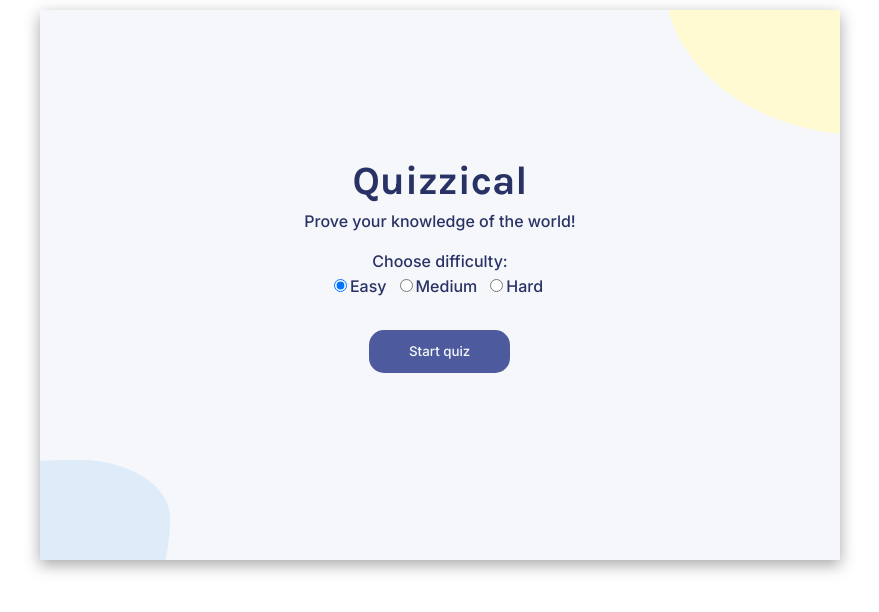
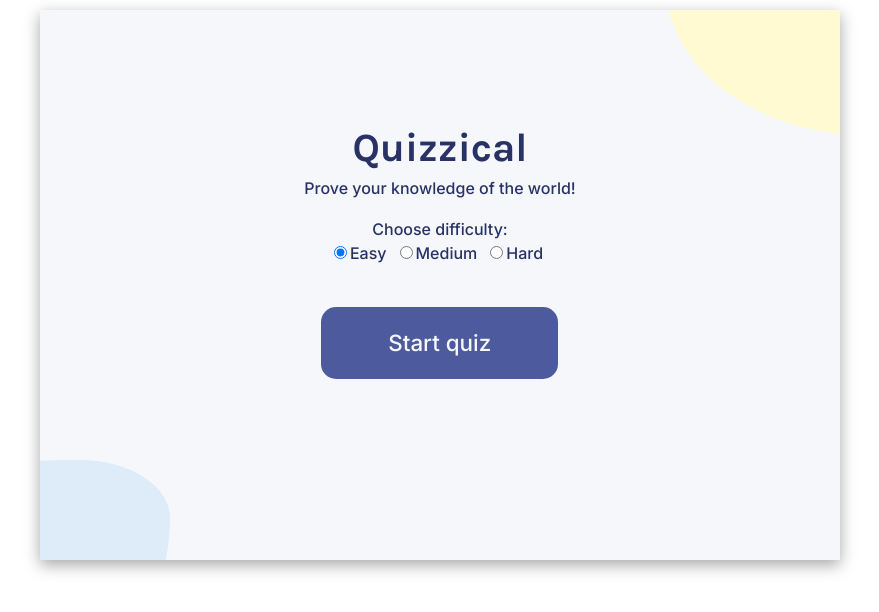
Before and after one commit to cluelesswaves/Quizzical, a React (Vite) app: page / in a window 1280 px wide. Shown: the top 612 px of the page, without its empty margins (200-1079 px from the left). Built offline with nearby package versions, Linux system fonts and the light colour scheme.

Commit message:
bigger button

```diff
--- a/src/App.css
+++ b/src/App.css
@@ -94,6 +94,10 @@ main {
 
 .btn:hover {
   cursor: pointer;
+}
+
+.btn-start {
+  font-size: 1.4rem;
 }
 
 
--- a/src/components/StartScreen.jsx
+++ b/src/components/StartScreen.jsx
@@ -45,7 +45,7 @@ export default function StartScreen(props) {
                 </label>
             </form>
             <button
-                className="btn hvr-wobble-horizontal"
+                className="btn btn-start hvr-wobble-horizontal"
                 onClick={() => props.handleStartClick(difficultyState)}
             >Start quiz</button>
         </div>
```
